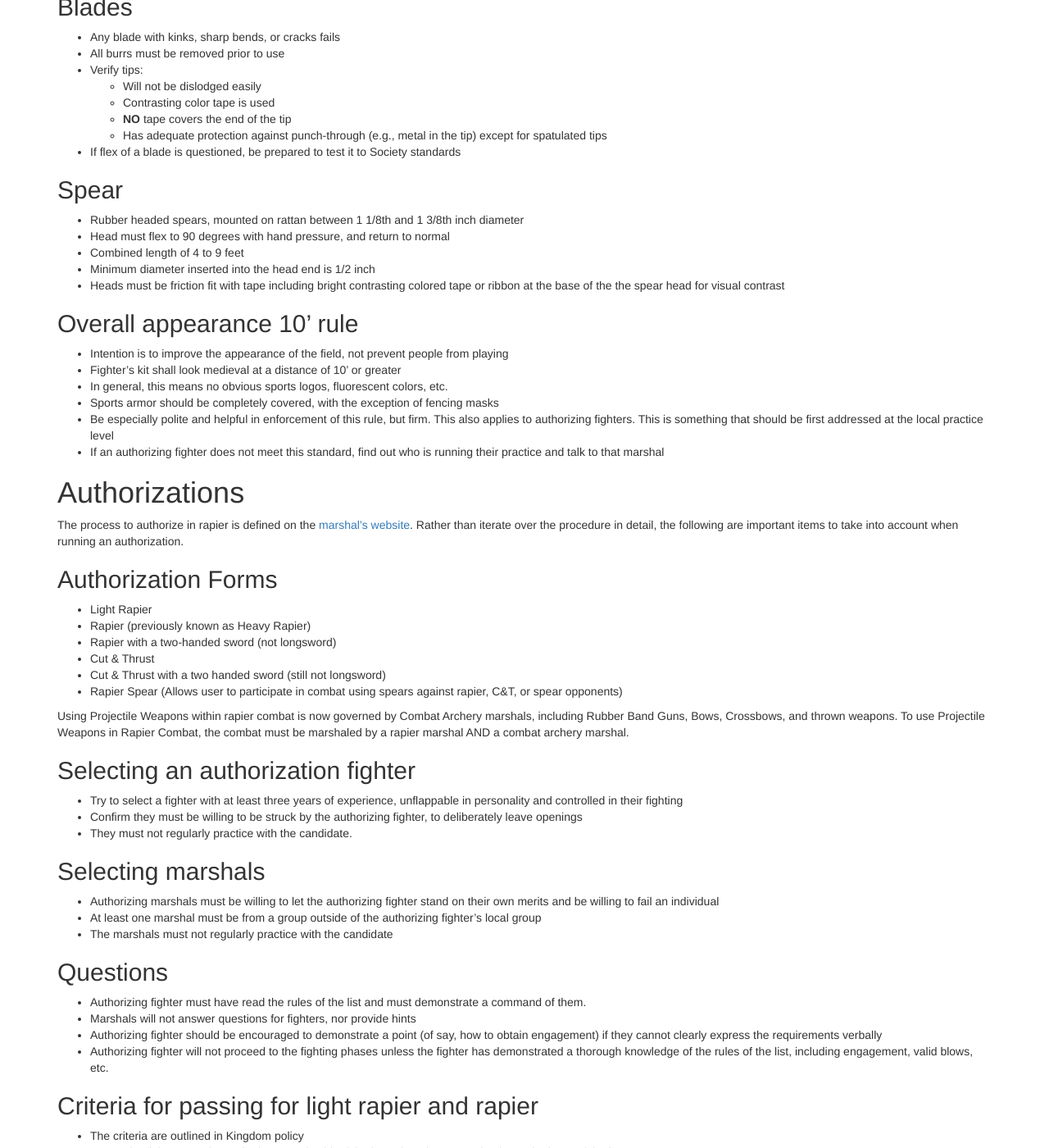
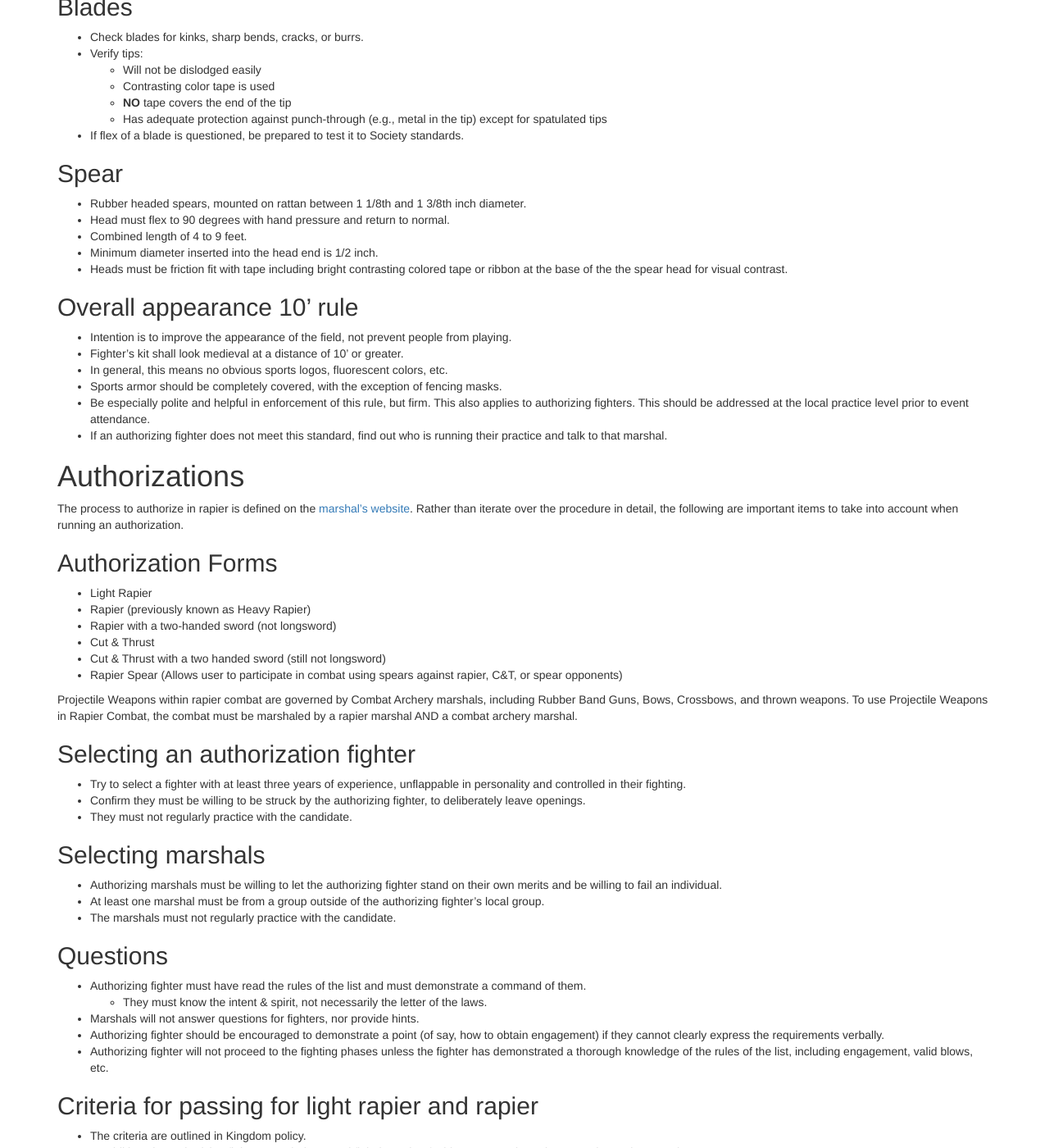
Before and after one commit to academie-de-espee/earl-marshal, a Jekyll site: the page built from training/rapier-marshal.md, in a window 1280 px wide and 1400 px high, scrolled down 2235 px. Shown: the whole window at 82% size. Built offline with Jekyll 4.4.1, drawn with Linux system fonts in a browser that asks for light colours; some of the changed text lies outside the part shown.

Commit message:
Final cleanup of re-worked class notes for Rapier marshal 101

```diff
--- a/training/rapier-marshal.md
+++ b/training/rapier-marshal.md
@@ -30,56 +30,55 @@ Please send comments to the [Deputy Earl Marshal for Training](mailto:dem-traini
 ## Materials
 * Know your material types
    * MUST be tested every two years per the Society Fencing Marshal's Handbook and must be tested the first time new gear is used or if no marshal on the field knows a given piece of gear to have been tested. They may also be tested at the marshal's discretion.
-   * UnderArmour, Spandex and other similar stretchy materials are not suitable as puncture-resistant materials. In addition, Kevlar is not an acceptable material as it degrades rapidly.
+   * UnderArmour, Spandex, and other similar stretchy materials are not suitable as puncture-resistant materials. In addition, Kevlar is not an acceptable material as it degrades rapidly.
 * Marshals should acquire and bring appropriate testing equipment to practices and events they run.
 
 ## How to Inspect
-* Inspections are pass/fail first. Ensure that the fighter knows that they have passed or failed, and provide the reason for any failure.  A fighter should be given the opportunity to remedy the failure and return to the marshal who failed the item for re-inspection.
+* Inspections are pass/fail. Ensure that the fighter knows they have passed or failed, and provide the reason for any failure.  A fighter should be given the opportunity to remedy the failure and return to the marshal who failed the item for re-inspection.
 * If you wish to provide an opinion on an item, such as one that may be legal, but close to failure, be clear in your language so that the fighter understands that the information that you are offering is your opinion, not a requirement.
-* Conduct the inspection in the same order every time as this will help you avoid making errors
+* Conduct the inspection in the same order every time as this will help you avoid making errors.
     * Have you signed in with the MOL?
     * Are you wearing any required personal protection?
     * Has your armor been tested in the last 2 years?
-* Inspections must occur at each event, practice, and **every** day for multi-day events
+* Inspections must occur at each event, practice, and **every** day for multi-day events.
 
 ## Head
-* Check masks and helms for fit, wear, and padding. Mask and helms should be inspected both on **AND** off the combatant.  If there is concern about the face mesh of a modern fencing mask, it should be tested using a standard commercial 12kg mask punch by a marshal trained in the use of the punch
+* Check masks and helms for fit, wear, and padding. Mask and helms should be inspected both on **AND** off the combatant.  If there is concern about the face mesh of a modern fencing mask, it should be tested using a standard commercial 12kg mask punch tester by a marshal trained in the use of tester.
 
 ## Neck
 * For everything but light rapier, verify the fighter is wearing a rigid gorget.  This is one of the most common forgotten pieces of armor.
 
 ## Torso
-* Verify the armpits have puncture-resistant coverage, as this is where people most often forget
-* Chain mail shirts are legal provided they pass the punch test.  Verify there are no missing rings in vital areas.  If you can't see it because the fighter is wearing a shirt over, politely ask them to return to you so you can check it without any covering.  Again, especially check the underarms
+* Verify the armpits have puncture-resistant coverage, as this is where people most often forget.
+* Chain mail shirts are legal provided they pass the punch test.  Verify there are no missing rings in vital areas.  If you can't see it because the fighter is wearing a shirt over, politely ask them to return to you so you can check it without any covering.  Again, especially check the underarms.
 
-## Legs & Arms
-* For cut and thrust, verify at least soft elbows are being worn and appropriate hand protection for the weapons forms
+## Hands & Arms
+* For cut and thrust, verify at least soft elbows and appropriate hand protection for the weapons forms are being worn.
 
 # Weapon Standards and Inspections
 ## Blades
-* Any blade with kinks, sharp bends, or cracks fails
-* All burrs must be removed prior to use
+* Check blades for kinks, sharp bends, cracks, or burrs.
 * Verify tips:
   * Will not be dislodged easily
   * Contrasting color tape is used
   * **NO** tape covers the end of the tip
   * Has adequate protection against punch-through (e.g., metal in the tip) except for spatulated tips
-* If flex of a blade is questioned, be prepared to test it to Society standards
+* If flex of a blade is questioned, be prepared to test it to Society standards.
 
 ## Spear
-* Rubber headed spears, mounted on rattan between 1 1/8th and 1 3/8th inch diameter
-* Head must flex to 90 degrees with hand pressure, and return to normal
-* Combined length of 4 to 9 feet
-* Minimum diameter inserted into the head end is 1/2 inch
-* Heads must be friction fit with tape including bright contrasting colored tape or ribbon at the base of the the spear head for visual contrast
+* Rubber headed spears, mounted on rattan between 1 1/8th and 1 3/8th inch diameter.
+* Head must flex to 90 degrees with hand pressure and return to normal.
+* Combined length of 4 to 9 feet.
+* Minimum diameter inserted into the head end is 1/2 inch.
+* Heads must be friction fit with tape including bright contrasting colored tape or ribbon at the base of the the spear head for visual contrast.
 
 ## Overall appearance 10' rule
-* Intention is to improve the appearance of the field, not prevent people from playing
-* Fighter's kit shall look medieval at a distance of 10' or greater
+* Intention is to improve the appearance of the field, not prevent people from playing.
+* Fighter's kit shall look medieval at a distance of 10' or greater.
 * In general, this means no obvious sports logos, fluorescent colors, etc.
-* Sports armor should be completely covered, with the exception of fencing masks
-* Be especially polite and helpful in enforcement of this rule, but firm. This also applies to authorizing fighters. This is something that should be first addressed at the local practice level
-* If an authorizing fighter does not meet this standard, find out who is running their practice and talk to that marshal
+* Sports armor should be completely covered, with the exception of fencing masks.
+* Be especially polite and helpful in enforcement of this rule, but firm. This also applies to authorizing fighters. This should be addressed at the local practice level prior to event attendance.
+* If an authorizing fighter does not meet this standard, find out who is running their practice and talk to that marshal.
 
 # Authorizations
 
@@ -94,28 +93,28 @@ The process to authorize in rapier is defined on the [marshal's website](/proced
 * Cut & Thrust with a two handed sword (still not longsword)
 * Rapier Spear (Allows user to participate in combat using spears against rapier, C&T, or spear opponents)
 
-Using Projectile Weapons within rapier combat is now governed by Combat Archery marshals, including Rubber Band Guns, Bows, Crossbows, and thrown weapons.  To use Projectile Weapons in Rapier Combat, the combat must be marshaled by a rapier marshal AND a combat archery marshal.
+Projectile Weapons within rapier combat are governed by Combat Archery marshals, including Rubber Band Guns, Bows, Crossbows, and thrown weapons.  To use Projectile Weapons in Rapier Combat, the combat must be marshaled by a rapier marshal AND a combat archery marshal.
 
 ## Selecting an authorization fighter
-   * Try to select a fighter with at least three years of experience, unflappable in personality and controlled in their fighting
-   * Confirm they must be willing to be struck by the authorizing fighter, to deliberately leave openings
+   * Try to select a fighter with at least three years of experience, unflappable in personality and controlled in their fighting.
+   * Confirm they must be willing to be struck by the authorizing fighter, to deliberately leave openings.
    * They must not regularly practice with the candidate.
 
 ## Selecting marshals
-   * Authorizing marshals must be willing to let the authorizing fighter stand on their own merits and be willing to fail an individual
-   * At least one marshal must be from a group outside of the authorizing fighter's local group
-   * The marshals must not regularly practice with the candidate
+   * Authorizing marshals must be willing to let the authorizing fighter stand on their own merits and be willing to fail an individual.
+   * At least one marshal must be from a group outside of the authorizing fighter's local group.
+   * The marshals must not regularly practice with the candidate.
 
 ## Questions
    * Authorizing fighter must have read the rules of the list and must demonstrate a command of them.
-   * Marshals will not answer questions for fighters, nor provide hints
-   * Authorizing fighter should be encouraged to demonstrate a point (of say, how to obtain engagement) if they cannot clearly express the requirements verbally
+     * They must know the intent & spirit, not necessarily the letter of the laws.
+   * Marshals will not answer questions for fighters, nor provide hints.
+   * Authorizing fighter should be encouraged to demonstrate a point (of say, how to obtain engagement) if they cannot clearly express the requirements verbally.
    * Authorizing fighter will not proceed to the fighting phases unless the fighter has demonstrated a thorough knowledge of the rules of the list, including engagement, valid blows, etc.
 
 ## Criteria for passing for light rapier and rapier
-   * The criteria are outlined in Kingdom policy
-     * The fighter must know the intent and spirit of the law. They do not need to know the letter of the law.
-   * In addition, the authorizing fighter must behave and fight in such a fashion as to not be a danger to themselves or others
+   * The criteria are outlined in Kingdom policy.
+   * In addition, the authorizing fighter must behave and fight in such a fashion as to not be a danger to themselves or others.
       * Examples of unacceptable behavior would include:
          * failing to stop on the call of Hold
          * cringing or dropping of defense when not in hold
@@ -124,14 +123,14 @@ Using Projectile Weapons within rapier combat is now governed by Combat Archery
 
 ## Criteria for passing for Cut & Thrust or Spear combat authorization
    * As above, but also:
-   * A higher standard applies as the addition of percussive cuts requires a greater degree of skill to ensure safety for the fighter and opponents
-   * Authorizing fighter must demonstrate the ability to conduct attacks in series, incorporating multiple blows and/or feints
-   * Must demonstrate a defense capable of protecting against complex attacks such as described above
+   * A higher standard applies as the addition of percussive cuts requires a greater degree of skill to ensure safety for the fighter and opponents.
+   * Must demonstrate the ability to conduct attacks in series, incorporating multiple blows and/or feints.
+   * Must demonstrate a defense capable of protecting against complex attacks such as described above.
    * Must show control over the weapon and the power generated when throwing form specific blows.
    * For spear, must show control when abruptly charged by their opponent.
 
 ## Paperwork
-   * It is the responsibility of the authorizing fighter to obtain all appropriate signatures on paperwork upon conclusion of the authorization
+   * It is the responsibility of the authorizing fighter to obtain all appropriate signatures on paperwork upon conclusion of the authorization.
 
 
 # Injuries or Issues on the field
@@ -143,15 +142,15 @@ Using Projectile Weapons within rapier combat is now governed by Combat Archery
 
 ## Concussions
    * Fighters who are rendered unconscious may not return to the field that day and should be encouraged to seek professional medical care.
-   * Marshals are highly encouraged to take some form of sport concussion training to help them identify the signs & symptoms
+   * Marshals are highly encouraged to take some form of sport concussion training to help them identify the signs & symptoms.
 
 ## Excessive impact
-   * Fighters must exercise control of their techniques and attempt to mitigate excessive impact to their opponent. If a fighter throws blows which force their opponent to retire from the field, from a real injury (even one which only causes brief incapacitation), the marshal responsible for the field shall take such steps as are appropriate to stop the problem from recurring, up to and potentially including suspending the offending fighter from the field for the day.  Refer to "sanctions" in the various marshal handbooks for your options as a marshal
+   * Fighters must exercise control of their techniques and attempt to mitigate excessive impact to their opponent. If a fighter throws blows which force their opponent to retire from the field, from a real injury (even one which only causes brief incapacitation), the marshal responsible for the field shall take such steps as are appropriate to stop the problem from recurring, up to and potentially including suspending the offending fighter from the field for the day.  Refer to "sanctions" in the various marshal handbooks for your options as a marshal.
    * If this occurs it will be included in the event report.
 
 ## Trauma triggers
-   * Exercise patience and empathy if you happen upon a fighter that may be experiencing an event such as a PTSD/trauma trigger.  If this happens, the fighter may need assistance getting off the field or further guidance from a trusted source.
-   * As a marshal, our requirement is one of safety not therapist, but our normal processes may not be enough depending on the severity of these instances
+   * Exercise patience and empathy if you happen upon a fighter that may be experiencing an event such as a PTSD/trauma trigger.  If this happens, the fighter may need assistance getting off the field or further assistance from a trusted source.
+   * A marshal is a safety officer, not a therapist.  It is not our job to resolve the episode outside of what may be necessary to maintain safety, both that of the fighter and those around them.
 
 
 # Marshaling a fight
@@ -171,39 +170,39 @@ Using Projectile Weapons within rapier combat is now governed by Combat Archery
 
 ## Melees
 * In melees, fighters are engaged with all opponents immediately upon the call to lay on.
-* Make sure you have enough marshals for the size melee you are running.  There are guidelines in the Society rules
+* Make sure you have enough marshals for the size melee you are running.  There are guidelines in the Society rules.
 * Combatants may strike any single opponent they can safely reach with any legal blow if they are within a 180 degree arc of the opponent’s front as defined by the opponent’s shoulders, and at an angle they can be reasonably seen by the opponent.
 * Combatants may strike any opponent who is part of a line if the attack is delivered within a 180 degree arc relative to the local line the opponent is a part of.
 * Killing from behind (aka Death From Behind/DFB) is allowed if it has been announced beforehand.
 
 
 # Event reporting (3.1.3.8)
-* Anyone can file a report using the form on the marshal's website for any marshal activity. You don't have to be the MiC, or even a marshal to bring things to the attention of the Kingdom marshallate.  For fields that don't apply, just enter N/A
+* Anyone can file a report using the form on the marshal's website for any marshal activity. You don't have to be the MiC, or even a marshal to bring things to the attention of the Kingdom marshallate.  For fields that don't apply, just enter N/A.
 * File reports within 7 days of the event.
 * If there is an injury you must fill this out within 24 hours.
 * Discipline MiCs should file the report and then inform the overall event MiC that it has been done; event MiCs should make sure all discipline reports are filed.
 * Please be certain to report any of the following events:
     * Authorizations including name, weapons form, and result
-    * Equipment failure (armor, weapon or other)
+    * Equipment failure (armor, weapon or other), including details like owner, manufacture, wear level, etc.
     * Injury (any event that requires the fighter to leave the field)
     * Conflict issues (disrespect for, or arguments with, any fighter, marshal or support staff)
     * Rules confusion (misunderstanding of or disregard for any rule)
     * Please give us details on both good and bad things so we can detect patterns if things occur at multiple events.
-    * It's a good habit to take pictures and you are able to attaches pictures to event reports
     * Names, names, names.  Names of your marshals, your MITs, your MoL(s), your authorization attempts, problem folks, good folks, etc.
+* It's a good habit to take pictures and you are able to attaches pictures to event reports
 
 # Support Staff
 * MoLs are responsible for authorization paperwork and managing tournament rosters.
 * BE NICE TO YOUR FIELD STAFF
 
 # Paperwork
-* Become familiar with the earl marshal website
-* If you are running a practice, familiarize yourself with the waiver reporting requirements
-* Be sure to go to earl marshal page and use "request a new warrant" to tell KRM you took this class
-  * You are required to have an AEL account
-  * Specify if you are starting your MIT process or completing your training requirements
+* Become familiar with the earl marshal website: https://warrant.atlantia.sca.org.
+* If you are running a practice, familiarize yourself with the waiver reporting requirements.
+* Be sure to go to earl marshal page and use "request a new warrant" to tell KRM you took this class.
+  * You are required to have an AEL account.
+  * Specify if you are starting your MIT process or completing your training requirements.
 * Print the rules, keep them with you at every event you marshal.
 * Print a copy of your MIT form, a copy can be found in the paperwork section of the earl marshal website.
-* To stay current, sign up for the Atlantian Marshal's mailing list, Unofficial Facebook group, and read the ACORN
+* To stay current, sign up for the [Atlantian Marshal's mailing list](http://seahorse.atlantia.sca.org/private.cgi/marshalls-atlantia.sca.org/), [Unofficial Facebook group](https://www.facebook.com/groups/900556250004534), and read the ACORN.
 
 # Open for for Questions and Discussion
```
Also changed, not shown: other parts of training/rapier-marshal.md (+2 -2 lines).
